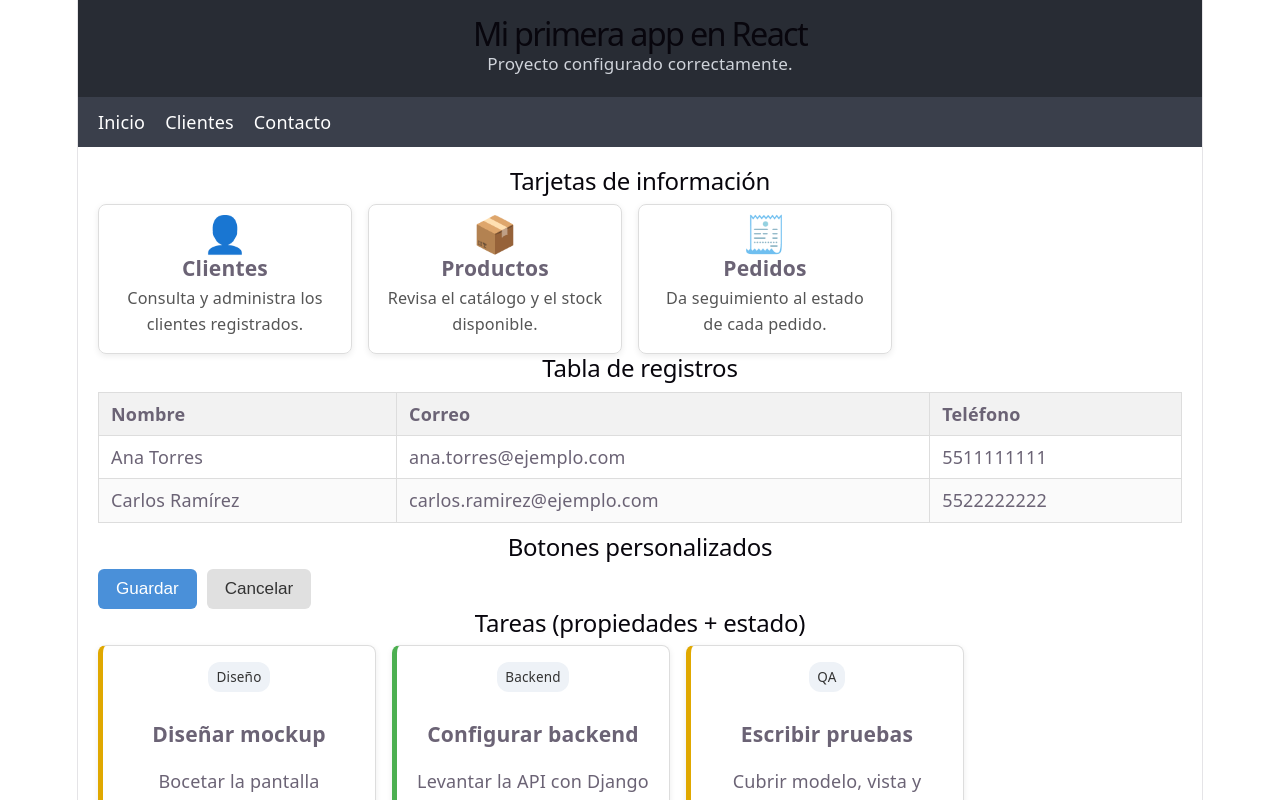
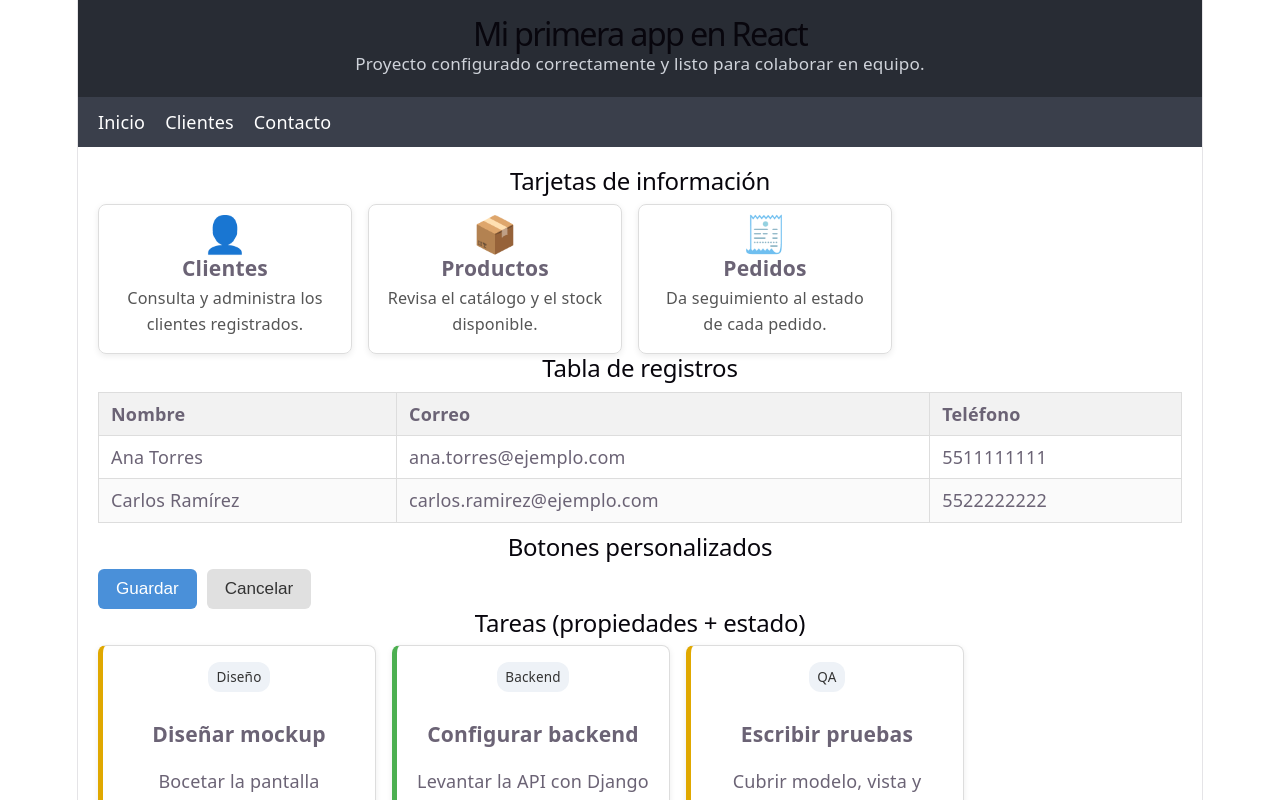
Before and after one commit to gacl080711hmcrhsa8-dev/mi-proyecto-react, a React (Vite) app: page / in a window 1280 px wide. Shown: the top 800 px of the page. Built offline with nearby package versions, Linux system fonts and the light colour scheme.

Commit message:
Agrega mejora visual en el encabezado

```diff
--- a/src/App.jsx
+++ b/src/App.jsx
@@ -30,7 +30,7 @@ function App() {
     <div>
       <Encabezado
         titulo="Mi primera app en React"
-        subtitulo="Proyecto configurado correctamente."
+        subtitulo="Proyecto configurado correctamente y listo para colaborar en equipo."
       />
 
       <MenuNavegacion enlaces={enlacesMenu} />
```
